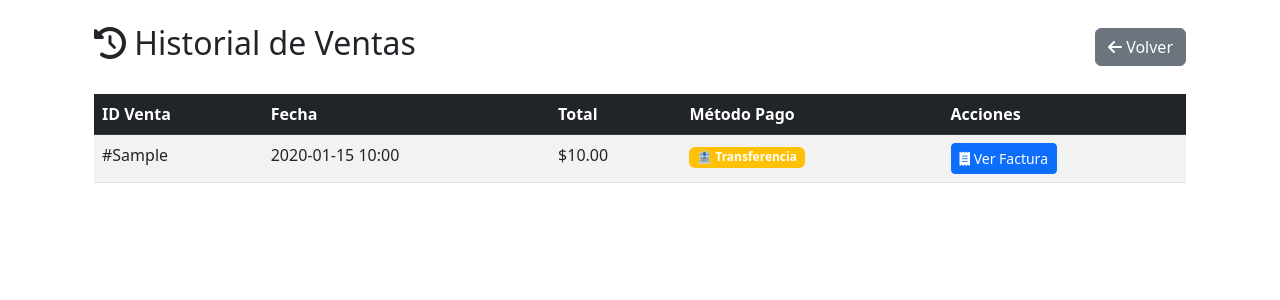
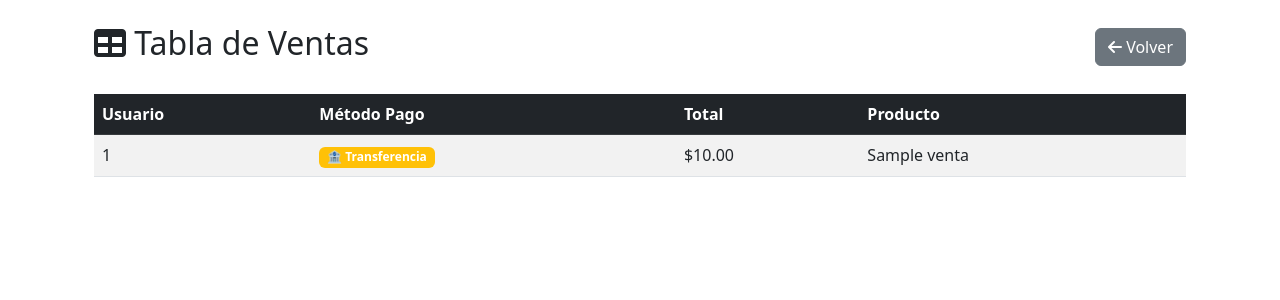
Before and after one commit to juanest99/POS, a Python web app: template app/templates/cashier/historial.html in a window 1280 px wide. Shown: the part 56-356 px from the top of the page. Run offline with Jinja, Linux system fonts and the light colour scheme; the template is opened without the code that fills it: most values are stand-ins (such as "Sample title", 1, 10 or a date in 2020).

```diff
--- a/app/templates/cashier/dashboard.html
+++ b/app/templates/cashier/dashboard.html
@@ -46,7 +46,7 @@
                 </div>
                 <div class="card-body">
                     <p>Consulta tus ventas realizadas</p>
-                    <a href="{{ url_for('cashier.historial') }}" class="btn btn-outline-info">
+                    <a href="{{ url_for('cashier.tabla_ventas') }}" class="btn btn-outline-info">
                         <i class="fas fa-list"></i> Ver Historial
                     </a>
                 </div>
--- a/app/templates/cashier/historial.html
+++ b/app/templates/cashier/historial.html
@@ -1,114 +1,99 @@
 {% extends "base.html" %}
-{% block title %}Historial de Ventas{% endblock %}
+{% block title %}Tabla de Ventas{% endblock %}
+
 {% block content %}
 <div class="container">
 
     <div class="d-flex justify-content-between align-items-center mb-4">
-        <h2><i class="fas fa-history"></i> Historial de Ventas</h2>
-        <a href="{{ url_for('cashier.dashboard') }}" class="btn btn-secondary">
-            <i class="fas fa-arrow-left"></i> Volver
+
+        <h2>
+            <i class="fas fa-table"></i>
+            Tabla de Ventas
+        </h2>
+
+        <a href="{{ url_for('cashier.dashboard') }}"
+           class="btn btn-secondary">
+
+            <i class="fas fa-arrow-left"></i>
+            Volver
         </a>
     </div>
 
     {% if ventas %}
+
     <div class="table-responsive">
+
         <table class="table table-striped table-hover">
 
             <thead class="table-dark">
+
                 <tr>
-                    <th>ID Venta</th>
-                    <th>Fecha</th>
+                    <th>Usuario</th>
+                    <th>Método Pago</th>
                     <th>Total</th>
-                    <th>Método Pago</th>
-                    <th>Acciones</th>
+                    <th>Producto</th>
                 </tr>
+
             </thead>
 
             <tbody>
+
                 {% for v in ventas %}
+
                 <tr>
 
-                    <td>#{{ v.id_venta }}</td>
-
                     <td>
-                        {{ v.fecha.strftime('%Y-%m-%d %H:%M') if v.fecha else 'N/A' }}
+                        {{ v[0] }}
                     </td>
 
                     <td>
-                        ${{ "%.2f"|format(v.total) }}
-                    </td>
 
-                    <td>
-                        {% if v.metodo_pago == 'efectivo' %}
-                            <span class="badge bg-success">💵 Efectivo</span>
-                        {% elif v.metodo_pago == 'tarjeta' %}
-                            <span class="badge bg-info">💳 Tarjeta</span>
+                        {% if v[1] == 'efectivo' %}
+
+                            <span class="badge bg-success">
+                                💵 Efectivo
+                            </span>
+
+                        {% elif v[1] == 'tarjeta' %}
+
+                            <span class="badge bg-info">
+                                💳 Tarjeta
+                            </span>
+
                         {% else %}
-                            <span class="badge bg-warning">🏦 Transferencia</span>
+
+                            <span class="badge bg-warning">
+                                🏦 Transferencia
+                            </span>
+
                         {% endif %}
                     </td>
 
                     <td>
-                        <button class="btn btn-sm btn-primary"
-                                type="button"
-                                data-id="{{ v.id_venta }}"
-                                onclick="verFacturaDesdeBoton(this)">
-                            <i class="fas fa-receipt"></i> Ver Factura
-                        </button>
+                        ${{ "%.2f"|format(v[2]) }}
+                    </td>
+
+                    <td>
+                        {{ v[3] }}
                     </td>
 
                 </tr>
+
                 {% endfor %}
+
             </tbody>
-
         </table>
     </div>
 
     {% else %}
+
     <div class="alert alert-info">
-        <i class="fas fa-info-circle"></i> No tienes ventas registradas aún.
+
+        <i class="fas fa-info-circle"></i>
+        No hay ventas registradas.
     </div>
+
     {% endif %}
 
 </div>
-
-<!-- Modal Factura -->
-<div class="modal fade" id="facturaModal" tabindex="-1">
-    <div class="modal-dialog modal-lg">
-        <div class="modal-content">
-
-            <div class="modal-header bg-primary text-white">
-                <h5 class="modal-title">
-                    <i class="fas fa-receipt"></i> Factura de Venta
-                </h5>
-                <button type="button" class="btn-close" data-bs-dismiss="modal"></button>
-            </div>
-
-            <div class="modal-body" id="facturaContent">
-                <!-- Contenido dinámico -->
-            </div>
-
-            <div class="modal-footer">
-                <button type="button" class="btn btn-secondary" data-bs-dismiss="modal">
-                    Cerrar
-                </button>
-
-                <button type="button" class="btn btn-primary" onclick="window.print()">
-                    <i class="fas fa-print"></i> Imprimir
-                </button>
-            </div>
-
-        </div>
-    </div>
-</div>
-
-<script>
-function verFactura(idVenta) {
-    window.open(
-        "{{ url_for('cashier.venta_exitosa', id_venta=0) }}".replace('0', idVenta),
-        '_blank'
-    );
-}
-</script>
-
 {% endblock %}
```
Also changed, not shown: app/routes/cashier.py (+18 -0 lines).
